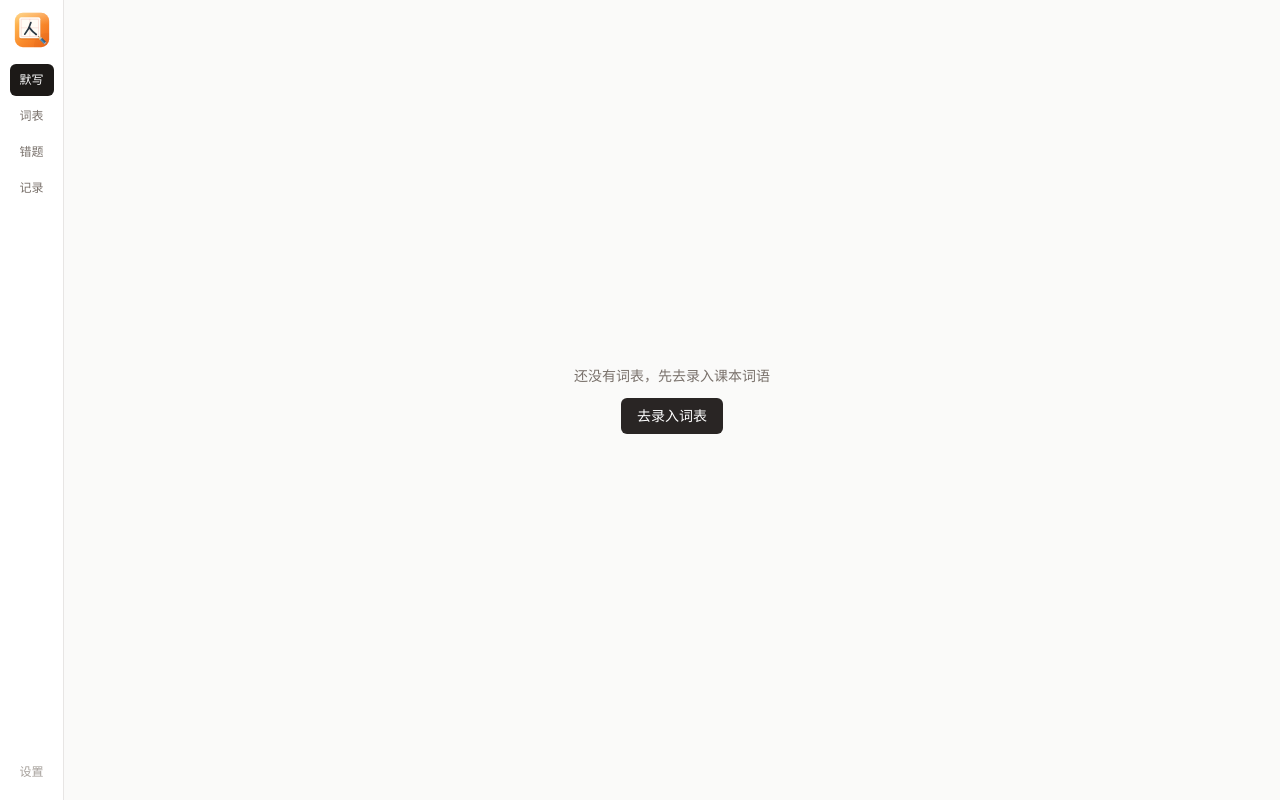
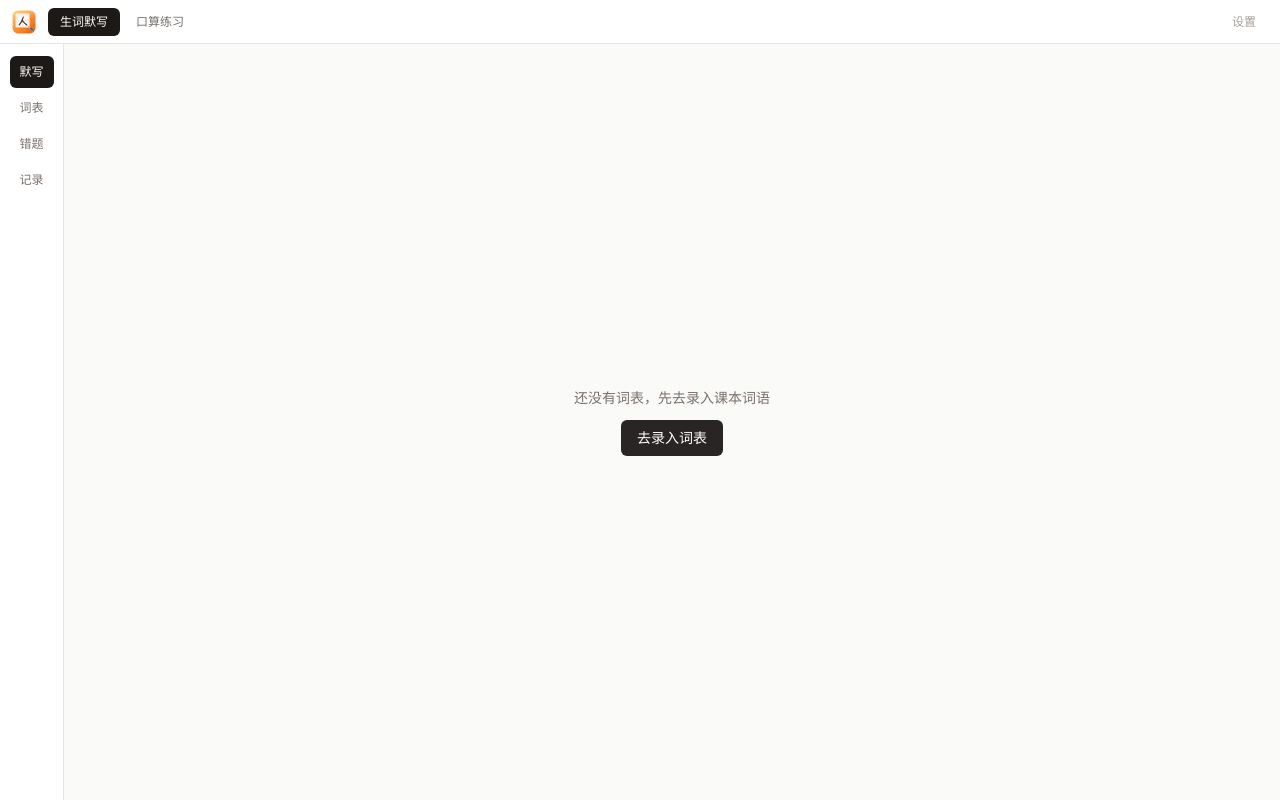
Before and after one commit to xinbaojian/dictation, a React (Vite) app: page / in a window 1280 px wide. Built offline with nearby package versions, Linux system fonts and the light colour scheme; the HTML template or start-up script is replaced by a standard one.

Commit message:
feat: 壳层改造为工具集合（顶栏一级工具 + 侧栏二级菜单）

```diff
--- a/src-tauri/tauri.conf.json
+++ b/src-tauri/tauri.conf.json
@@ -13,7 +13,7 @@
     "windows": [
       {
         "label": "main",
-        "title": "生词默写",
+        "title": "学习小工具",
         "width": 1200,
         "height": 800,
         "minWidth": 900,
--- a/src/App.tsx
+++ b/src/App.tsx
@@ -3,6 +3,7 @@ import appIconUrl from "../app-icon.svg?url";
 import { api } from "./lib/ipc";
 import { useAutoUpdate } from "./lib/updater";
 import History from "./pages/History";
+import MathSheetPage from "./pages/math/MathSheet";
 import Mistakes from "./pages/Mistakes";
 import Pick from "./pages/Pick";
 import PrintSheet from "./pages/PrintSheet";
@@ -10,31 +11,20 @@ import Quiz from "./pages/Quiz";
 import Review from "./pages/Review";
 import SettingsPage from "./pages/Settings";
 import Wordbook from "./pages/Wordbook";
-
-type Route =
-  | { name: "pick" }
-  | { name: "wordbook" }
-  | { name: "mistakes" }
-  | { name: "history" }
-  | { name: "settings" }
-  | { name: "quiz"; sessionId: number }
-  | { name: "review"; sessionId: number }
-  | { name: "print"; mode: "mistakes" | "group"; groupId: number | null; title: string };
-
-const NAV = [
-  { name: "pick", label: "默写" },
-  { name: "wordbook", label: "词表" },
-  { name: "mistakes", label: "错题" },
-  { name: "history", label: "记录" },
-] as const;
+import { NAV_BY_TOOL, TOOLS, type Route, type ToolId } from "./tools/registry";
 
 export default function App() {
-  const [route, setRoute] = useState<Route>({ name: "pick" });
+  const [route, setRoute] = useState<Route>(TOOLS[0].home);
+  // 设置是全局页：进了设置后，顶栏仍保持「从哪个工具进来的」高亮
+  const [lastTool, setLastTool] = useState<ToolId>("dictation");
   const updater = useAutoUpdate();
   // 启动时看一眼同步状态：拉取后重启失败、或有快照待生效时，用户不该只能靠「自己想起来去设置页看」
   const [syncNotice, setSyncNotice] = useState<{ title: string; message: string } | null>(null);
   // 「知道了」只消音当前这条内容；内容变了（新事件）仍要重新提示
   const [dismissedNotice, setDismissedNotice] = useState<string | null>(null);
+
+  // 各工具 page 取值全局唯一（pick/wordbook/…/sheet），可当路由 key 用
+  const routeKey = route.name === "settings" ? "settings" : route.page;
 
   useEffect(() => {
     // 每次离开设置页都重取一次：用户可能刚在那里「放弃快照 / 清除错误提示」，
@@ -60,53 +50,64 @@ export default function App() {
         // 用户点过「知道了」的那条内容不再弹；新内容（提示变了）照常弹
         setSyncNotice(next && next.message === dismissedNotice ? null : next);
       } catch {
-        // 读不到同步状态不影响默写，设置页里有完整提示
+        // 读不到同步状态不影响使用，设置页里有完整提示
       }
     })();
     return () => {
       alive = false;
     };
-  }, [route.name, dismissedNotice]);
+  }, [routeKey, dismissedNotice]);
 
-  const activeNav = route.name === "quiz" || route.name === "review" ? "pick" : route.name;
-  const startSession = (sessionId: number) => setRoute({ name: "quiz", sessionId });
-  const openReview = (sessionId: number) => setRoute({ name: "review", sessionId });
+  const navigate = (next: Route) => {
+    if (next.name !== "settings") setLastTool(next.name);
+    setRoute(next);
+  };
+  const startSession = (sessionId: number) => navigate({ name: "dictation", page: "quiz", sessionId });
+  const openReview = (sessionId: number) => navigate({ name: "dictation", page: "review", sessionId });
+
+  const activeTool: ToolId = route.name === "settings" ? lastTool : route.name;
+
+  // 侧栏高亮：quiz/review 归「默写」，打印页按来源归「词表 / 错题」
+  let activeNav: string;
+  if (route.name === "settings") activeNav = "";
+  else if (route.name === "math") activeNav = "sheet";
+  else if (route.page === "quiz" || route.page === "review") activeNav = "pick";
+  else if (route.page === "print") activeNav = route.mode === "mistakes" ? "mistakes" : "wordbook";
+  else activeNav = route.page;
+
+  // 生词默写路由收窄（其它工具 / 设置页时为 null），页面挂载判断都从它取
+  const dr = route.name === "settings" || route.name === "math" ? null : route;
 
   const updateAvailable = updater.state.phase === "available" && !updater.state.dismissed;
   // 默写、批改、打印、设置页不弹横幅：前者不能打断孩子，设置页自己有完整卡片
-  const quietRoute = ["quiz", "review", "print", "settings"].includes(route.name);
+  const quietRoute = ["quiz", "review", "print", "settings"].includes(routeKey);
   const showUpdateBanner = updateAvailable && !quietRoute;
   const showSyncBanner = !!syncNotice && !quietRoute;
   const settingsDot = updateAvailable || !!syncNotice;
 
   return (
-    <div className="flex h-full">
-      <nav className="no-print flex w-16 shrink-0 flex-col items-center gap-1 border-r border-stone-200 bg-white py-3">
-        <img
-          src={appIconUrl}
-          alt=""
-          draggable={false}
-          className="mb-3 h-9 w-9 select-none"
-        />
-        {NAV.map((item) => (
+    <div className="flex h-full flex-col">
+      <header className="no-print flex h-11 shrink-0 items-center gap-1 border-b border-stone-200 bg-white px-3">
+        <img src={appIconUrl} alt="" draggable={false} className="mr-2 h-6 w-6 select-none" />
+        {TOOLS.map((t) => (
           <button
-            key={item.name}
-            onClick={() => setRoute({ name: item.name } as Route)}
+            key={t.id}
+            onClick={() => navigate(t.home)}
             className={
-              "w-11 rounded-md py-2 text-xs transition " +
-              (activeNav === item.name
+              "rounded-md px-3 py-1.5 text-xs transition " +
+              (activeTool === t.id
                 ? "bg-stone-900 font-medium text-white"
                 : "text-stone-500 hover:bg-stone-100")
             }
           >
-            {item.label}
+            {t.label}
           </button>
         ))}
         <button
           onClick={() => setRoute({ name: "settings" })}
           title="设置"
           className={
-            "relative mt-auto w-11 rounded-md py-2 text-xs transition " +
+            "relative ml-auto rounded-md px-3 py-1.5 text-xs transition " +
             (route.name === "settings"
               ? "bg-stone-900 font-medium text-white"
               : "text-stone-400 hover:bg-stone-100")
@@ -117,9 +118,8 @@ export default function App() {
             <span className="absolute right-1 top-1 h-2 w-2 rounded-full bg-amber-500" />
           )}
         </button>
-      </nav>
+      </header>
 
-      <main className="flex min-w-0 flex-1 flex-col">
       {showUpdateBanner && (
         <div className="no-print flex shrink-0 items-center gap-3 border-b border-amber-200 bg-amber-50 px-6 py-2 text-xs text-amber-900">
           <span className="shrink-0 font-medium">发现新版本 v{updater.state.version}</span>
@@ -134,7 +134,7 @@ export default function App() {
           </button>
           <button
             onClick={updater.dismiss}
-              className="shrink-0 rounded px-2 py-1 text-amber-700 hover:bg-amber-100"
+            className="shrink-0 rounded px-3 py-1 text-amber-700 hover:bg-amber-100"
           >
             稍后
           </button>
@@ -158,61 +158,96 @@ export default function App() {
               setDismissedNotice(syncNotice!.message);
               setSyncNotice(null);
             }}
-              className="shrink-0 rounded px-2 py-1 text-amber-700 hover:bg-amber-100"
+            className="shrink-0 rounded px-3 py-1 text-amber-700 hover:bg-amber-100"
           >
             知道了
           </button>
         </div>
       )}
 
-        {route.name === "wordbook" && (
+      <div className="flex min-h-0 flex-1">
+        <nav className="no-print flex w-16 shrink-0 flex-col items-center gap-1 border-r border-stone-200 bg-white py-3">
+          {NAV_BY_TOOL[activeTool].map((item) => (
+            <button
+              key={item.page}
+              onClick={() =>
+                navigate(
+                  activeTool === "math"
+                    ? { name: "math", page: "sheet" }
+                    : ({ name: "dictation", page: item.page } as Route),
+                )
+              }
+              className={
+                "w-11 rounded-md py-2 text-xs transition " +
+                (activeNav === item.page
+                  ? "bg-stone-900 font-medium text-white"
+                  : "text-stone-500 hover:bg-stone-100")
+              }
+            >
+              {item.label}
+            </button>
+          ))}
+        </nav>
+
+        <main className="flex min-w-0 flex-1 flex-col">
+          {dr?.page === "wordbook" && (
             <Wordbook
               onPrint={(groupId, title) =>
-              setRoute({ name: "print", mode: "group", groupId, title })
+                navigate({ name: "dictation", page: "print", mode: "group", groupId, title })
               }
             />
           )}
-        {route.name === "mistakes" && (
+          {dr?.page === "mistakes" && (
             <Mistakes
               onStart={startSession}
-            onGoWordbook={() => setRoute({ name: "wordbook" })}
-            onPrint={(groupId, title) => setRoute({ name: "print", mode: "mistakes", groupId, title })}
+              onGoWordbook={() => navigate({ name: "dictation", page: "wordbook" })}
+              onPrint={(groupId, title) =>
+                navigate({ name: "dictation", page: "print", mode: "mistakes", groupId, title })
+              }
             />
           )}
-        {route.name === "print" && (
+          {dr?.page === "print" && (
             <PrintSheet
-            mode={route.mode}
-            groupId={route.groupId}
-            title={route.title}
-            onBack={() => setRoute({ name: route.mode === "mistakes" ? "mistakes" : "wordbook" } as Route)}
+              mode={dr.mode}
+              groupId={dr.groupId}
+              title={dr.title}
+              onBack={() =>
+                navigate(
+                  dr.mode === "mistakes"
+                    ? { name: "dictation", page: "mistakes" }
+                    : { name: "dictation", page: "wordbook" },
+                )
+              }
             />
           )}
-        {route.name === "history" && <History onStart={startSession} onReview={openReview} />}
+          {dr?.page === "history" && <History onStart={startSession} onReview={openReview} />}
           {route.name === "settings" && <SettingsPage updater={updater} />}
-        {route.name === "quiz" && (
+          {dr?.page === "quiz" && (
             <Quiz
-            key={route.sessionId}
-            sessionId={route.sessionId}
+              key={dr.sessionId}
+              sessionId={dr.sessionId}
               onFinish={openReview}
-            onExit={() => setRoute({ name: "pick" })}
+              onExit={() => navigate({ name: "dictation", page: "pick" })}
             />
           )}
-        {route.name === "review" && (
+          {dr?.page === "review" && (
             <Review
-            key={route.sessionId}
-            sessionId={route.sessionId}
-            onDone={() => setRoute({ name: "pick" })}
-            onBack={() => setRoute({ name: "pick" })}
+              key={dr.sessionId}
+              sessionId={dr.sessionId}
+              onDone={() => navigate({ name: "dictation", page: "pick" })}
+              onBack={() => navigate({ name: "dictation", page: "pick" })}
             />
           )}
-        {route.name === "pick" && (
+          {dr?.page === "pick" && (
             <Pick
               onStart={startSession}
               onReview={openReview}
-            onGoWordbook={() => setRoute({ name: "wordbook" })}
+              onGoWordbook={() => navigate({ name: "dictation", page: "wordbook" })}
             />
           )}
+          {route.name === "math" && <MathSheetPage />}
         </main>
+      </div>
     </div>
   );
 }
--- /dev/null
+++ b/src/pages/math/MathSheet.tsx
@@ -0,0 +1,8 @@
+/** 口算练习主页（占位：Task 5 替换为完整出题打印页） */
+export default function MathSheetPage() {
+  return (
+    <div className="flex flex-1 items-center justify-center text-sm text-stone-400">
+      口算练习 · 出题打印（建设中）
+    </div>
+  );
+}
--- /dev/null
+++ b/src/tools/registry.ts
@@ -0,0 +1,43 @@
+/** 工具注册表：顶栏一级菜单与各工具的二级侧栏菜单都登记在这里。
+ *  加第 3 个工具：Route 加变体 + TOOLS / NAV_BY_TOOL 各加一项 + App.tsx 挂页面。 */
+
+export type ToolId = "dictation" | "math";
+
+/** 全局路由：name 是唯一判别字段（工具 id 或 "settings"）；settings 是全局页（顶栏入口） */
+export type Route =
+  // ── 生词默写 ──
+  | { name: "dictation"; page: "pick" }
+  | { name: "dictation"; page: "wordbook" }
+  | { name: "dictation"; page: "mistakes" }
+  | { name: "dictation"; page: "history" }
+  | { name: "dictation"; page: "quiz"; sessionId: number }
+  | { name: "dictation"; page: "review"; sessionId: number }
+  | { name: "dictation"; page: "print"; mode: "mistakes" | "group"; groupId: number | null; title: string }
+  // ── 口算练习 ──
+  | { name: "math"; page: "sheet" }
+  // ── 全局 ──
+  | { name: "settings" };
+
+export interface ToolDef {
+  id: ToolId;
+  /** 顶栏 tab 文案 */
+  label: string;
+  /** 点顶栏 tab 进入的默认路由 */
+  home: Route;
+}
+
+export const TOOLS: ToolDef[] = [
+  { id: "dictation", label: "生词默写", home: { name: "dictation", page: "pick" } },
+  { id: "math", label: "口算练习", home: { name: "math", page: "sheet" } },
+];
+
+/** 各工具的二级菜单（侧栏）；「设置」是全局页，不在任何工具菜单里 */
+export const NAV_BY_TOOL: Record<ToolId, readonly { page: string; label: string }[]> = {
+  dictation: [
+    { page: "pick", label: "默写" },
+    { page: "wordbook", label: "词表" },
+    { page: "mistakes", label: "错题" },
+    { page: "history", label: "记录" },
+  ],
+  math: [{ page: "sheet", label: "出题打印" }],
+};
```
Lines whose indentation alone changed are shown as unchanged.
